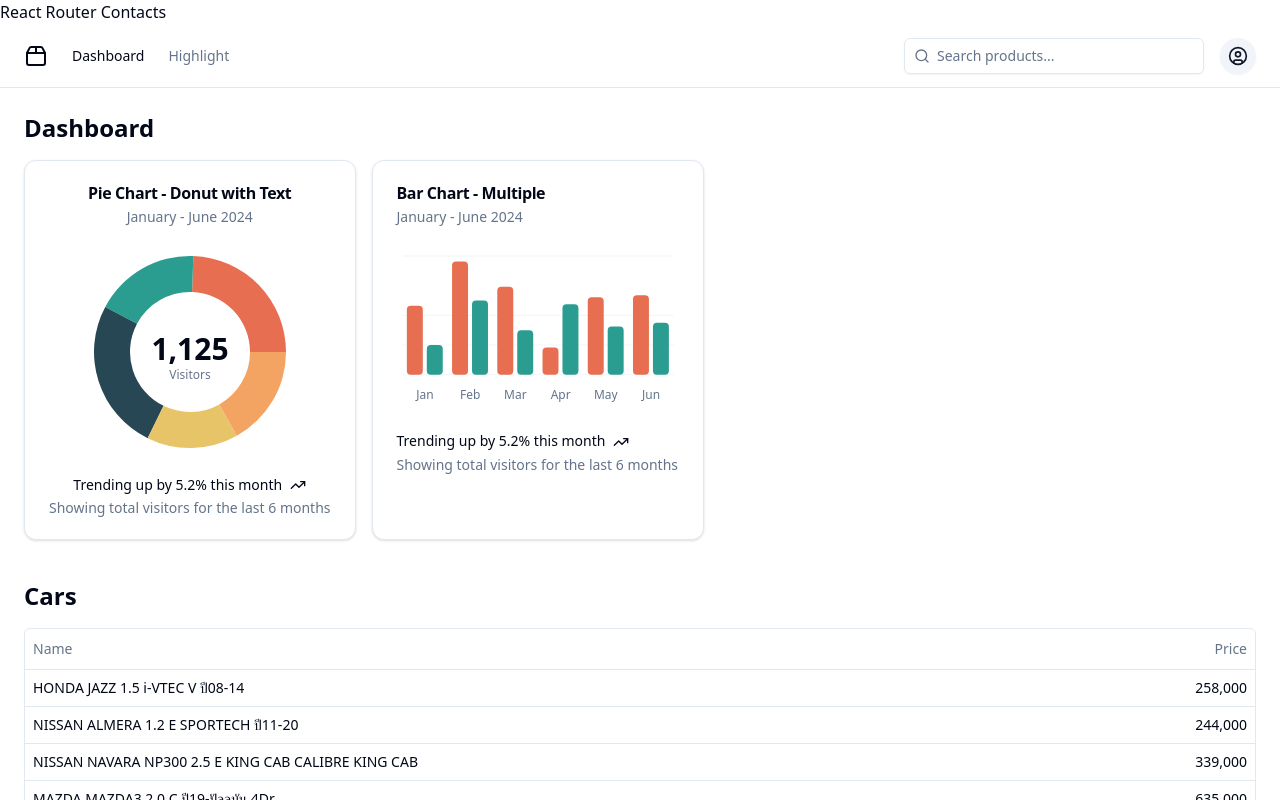
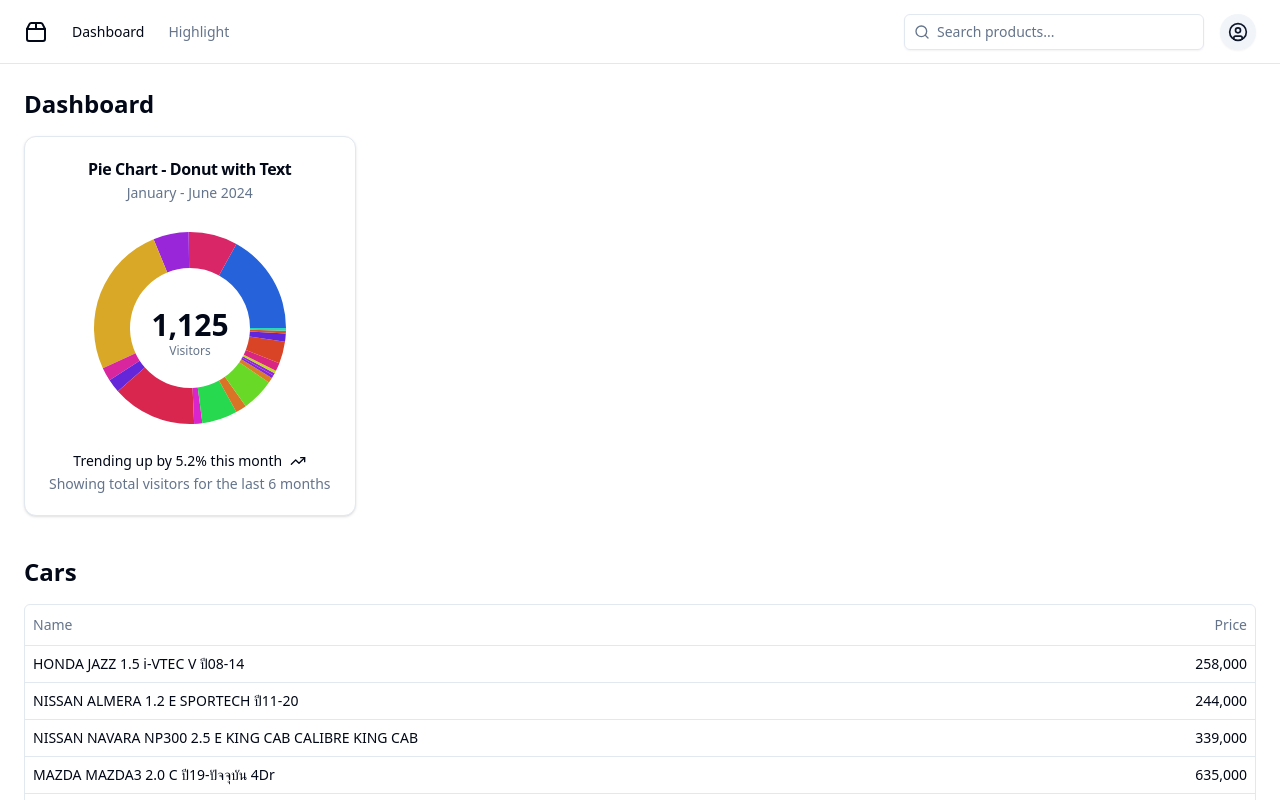
Before and after one commit to bsrypt/wad-project-1, a React (Vite) app: page /dash in a window 1280 px wide. Shown: the top 800 px of the page. Built offline with nearby package versions, Linux system fonts and the light colour scheme.

Commit message:
feat: update piechart

```diff
--- a/src/App.jsx
+++ b/src/App.jsx
@@ -13,8 +13,8 @@ function App() {
 
   return (
     <>
-      <div id="sidebar">
-        <h1>React Router Contacts</h1>
+      <div>
+        {/* <h1>React Router Contacts</h1> */}
         <Topbar />
         <div id="detail">
           <Outlet />
--- a/src/pages/dash/dash.jsx
+++ b/src/pages/dash/dash.jsx
@@ -6,13 +6,34 @@ import { MyPieChart } from "./piechart";
 import { MyBarChart } from "./barchart";
 
 export default function Dash() {
+  const [cars, setCars] = useState([]);
+  // const [brands, setBrands] = useState([]);
   const [data, setData] = useState([]);
   useEffect(() => {
     fetch("/taladrod-cars.min.json")
       .then((response) => response.json())
       .then((jsonData) => {
-        console.log(jsonData);
-        setData(jsonData.Cars);
+        const carsData = jsonData.Cars;
+        const brandsData = jsonData.MMList;
+        setCars(carsData);
+
+        const result = brandsData.map((brand) => {
+          const cars = carsData.filter((car) => car.MkID === brand.mkID);
+          return {
+            brand,
+            count: cars.length,
+            fill: `hsl(${Math.random() * 360}, 70%, 50%)`,
+          };
+        });
+        setData(result);
+        console.log(result);
+        // setCars(jsonData.Cars);
+        // setBrands(jsonData.MMList);
+        // console.log(jsonData);
+        // console.log(brands);
+        // for (let i = 0; i < jsonData.Cars.length; i++) {
+        //   console.log(jsonData.Cars[i].Brand);
+        // }
       })
       .catch((error) => console.error("Error fetching JSON:", error));
   }, []);
@@ -20,12 +41,12 @@ export default function Dash() {
     <div className="p-6 gap-4 flex min-h-screen w-full flex-col">
       <p className="text-2xl font-semibold">Dashboard</p>
       <div className="flex gap-4">
-        <MyPieChart />
-        <MyBarChart />
+        <MyPieChart data={data} />
+        {/* <MyBarChart brands={brands} /> */}
       </div>
 
       <p className="mt-6 text-2xl font-semibold">Cars</p>
-      <DataTable columns={columns} data={data} />
+      <DataTable columns={columns} data={cars} />
     </div>
   );
 }
--- a/src/pages/dash/piechart.jsx
+++ b/src/pages/dash/piechart.jsx
@@ -49,7 +49,7 @@ const chartConfig = {
   },
 };
 
-export function MyPieChart() {
+export function MyPieChart({ data }) {
   const totalVisitors = React.useMemo(() => {
     return chartData.reduce((acc, curr) => acc + curr.visitors, 0);
   }, []);
@@ -71,9 +71,9 @@ export function MyPieChart() {
               content={<ChartTooltipContent hideLabel />}
             />
             <Pie
-              data={chartData}
-              dataKey="visitors"
-              nameKey="browser"
+              data={data}
+              dataKey="count"
+              nameKey="brand"
               innerRadius={60}
               strokeWidth={5}
             >
```
Also changed, not shown: 1 other file (tests, documents, lock files or other folders).
